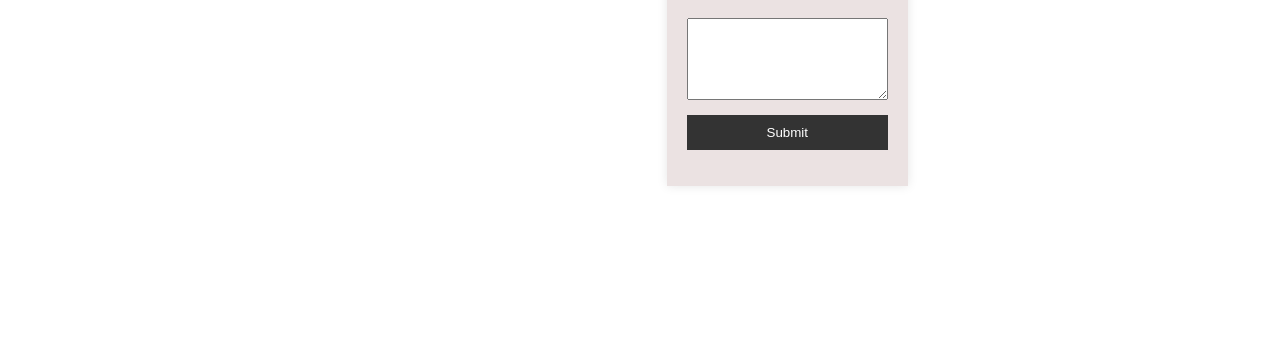
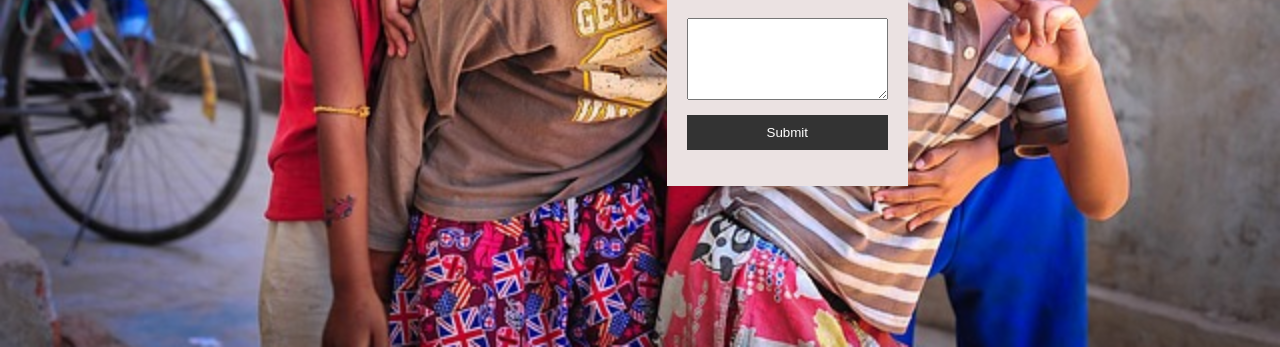
Before and after one commit to Alinaah-04/orphanange, a plain HTML site: page contact.html in a window 1280 px wide. Shown: the part 453-800 px from the top of the page. Drawn offline with Linux system fonts and the light colour scheme.

Commit message:
contact.html

```diff
--- a/contact.html
+++ b/contact.html
@@ -9,7 +9,7 @@
             font-family: Arial, sans-serif;
             margin: 0;
             padding: 0;
-            background-image: url('/asset/orphanage.jpg');
+            background-image: url('./orphanage.jpg');
             background-size: cover;
     background-position: center;
     height: 100vh;
```
